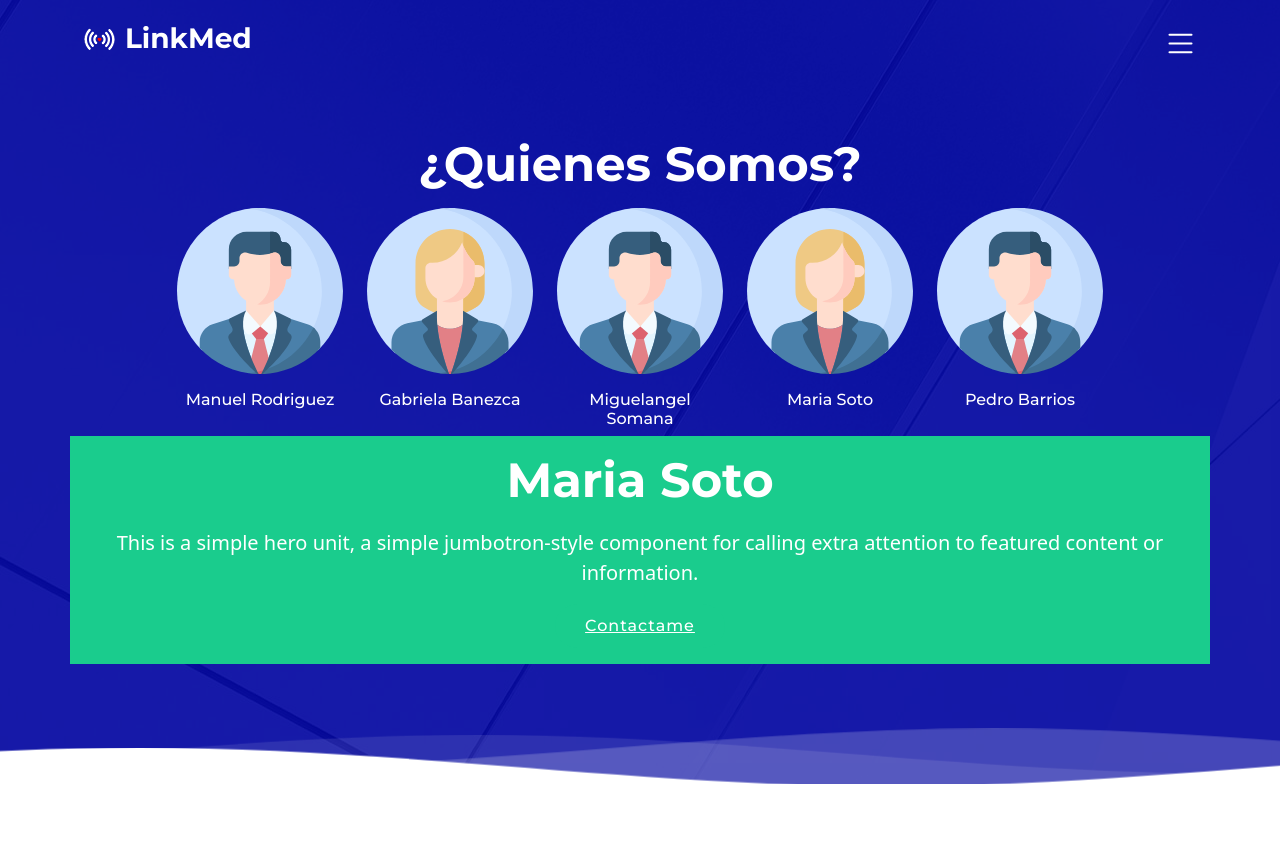
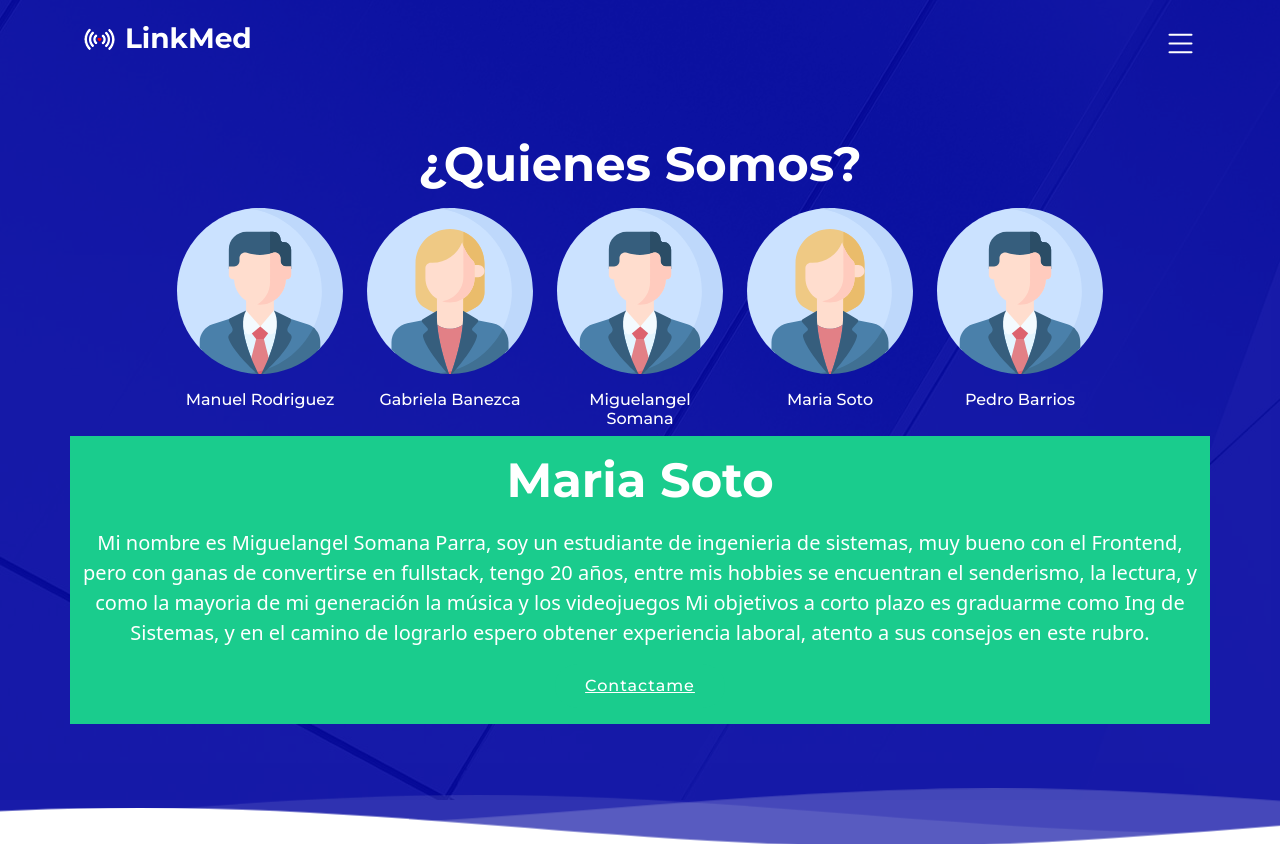
Before and after one commit to Miguelork/Frontend_IS, a React (Create React App) app: page /nosotros in a window 1280 px wide. Both pictures are taken after a click on the button "Maria Soto". Before the commit the page ends 800 px from the top, so only its background shows below. Built offline with nearby package versions, Linux system fonts and the light colour scheme.

Commit message:
migue info

```diff
--- a/src/components/Nosotros.jsx
+++ b/src/components/Nosotros.jsx
@@ -60,7 +60,10 @@ class Nosotros extends React.Component {
               </div>
               <div id="collapseVI" className="collapse bg-green" style={{ "padding-top": "1rem" }} aria-labelledby="headVI" data-parent="#bloqcontact">
                 <h1 style={{ "color": "white" }} >Maria Soto</h1>
-                <p style={{ "color": "white" }} class="lead">This is a simple hero unit, a simple jumbotron-style component for calling extra attention to featured content or information.</p>
+                <p style={{ "color": "white" }} class="lead">Mi nombre es Miguelangel Somana Parra, soy un estudiante de ingenieria de sistemas, muy bueno con el Frontend, pero con ganas de convertirse en fullstack, tengo 20 años, entre mis hobbies se encuentran
+                        el senderismo, la lectura, y como la mayoria de mi generación la música y los videojuegos
+                        Mi objetivos a corto plazo es graduarme como Ing de Sistemas, y en el camino de lograrlo
+                        espero obtener experiencia laboral, atento a sus consejos en este rubro.</p>
                 <p class="lead">
                   <a class="btn-get-started btn-lg" href="https://wa.me/584142871576/" role="button">Contactame</a>
                 </p>
```
